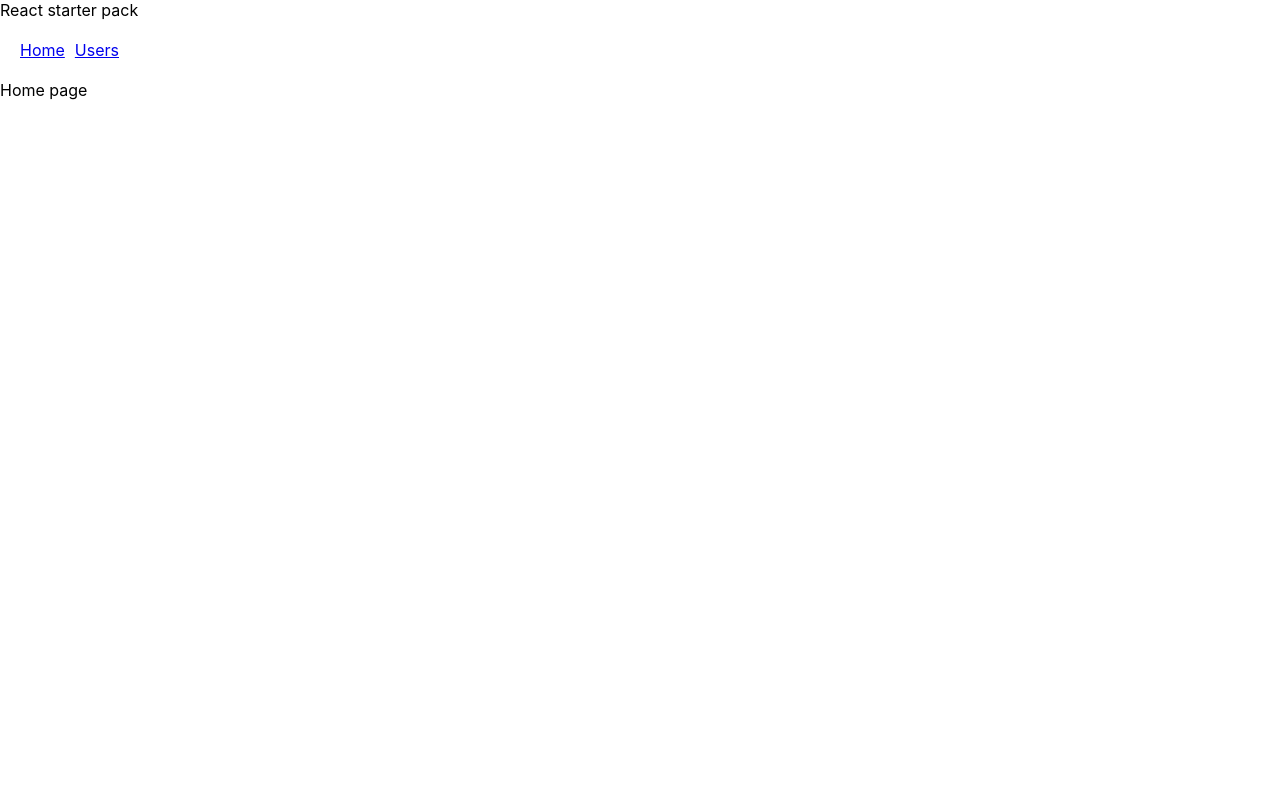
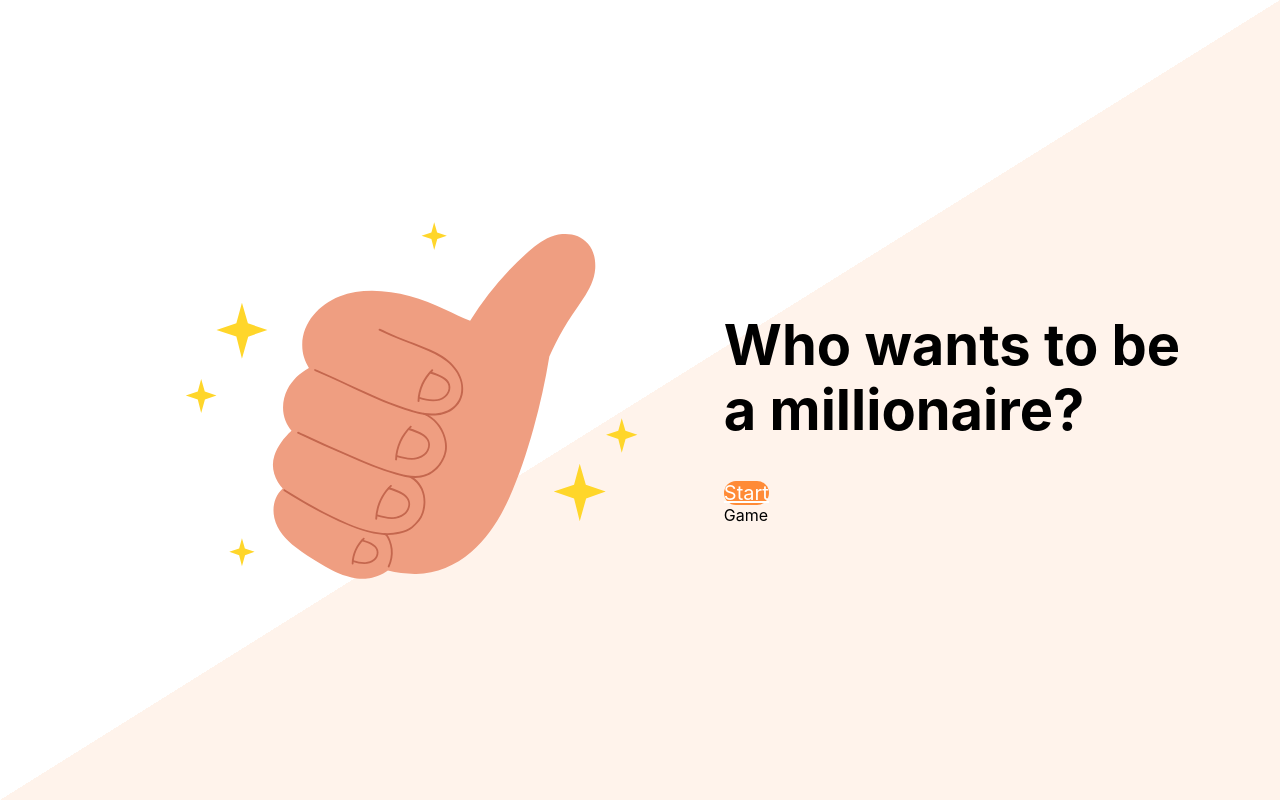
Before and after one commit to andlap24/millionaire-game, a React (Create React App) app: page /game in a window 1280 px wide. Built offline with nearby package versions, Linux system fonts and the light colour scheme.

Commit message:
create home page

```diff
--- a/src/App.jsx
+++ b/src/App.jsx
@@ -1,24 +1,29 @@
 import React from 'react';
+import { Link, Route } from 'react-router-dom';
 import './App.scss';
-import { Switch, Link, Route } from 'react-router-dom';
+
+import { Game } from './components/Game';
+
+import { ReactComponent as ThumbUp } from './images/thumb-up.svg';
 
 export const App = () => (
-  <div>
-    React starter pack
-    <div>
-      <nav className="nav">
-        <Link to="/">Home</Link>
-        <Link to="/users">Users</Link>
-      </nav>
+  <div className="wrapper">
+    <div className="App">
+      <div className="App__main-image">
+        <ThumbUp />
+      </div>
+      <div className="App__main main">
+        <h1 className="main__title">
+          Who wants to be
+          <br />
+          a millionaire?
+        </h1>
+        <Link className="main__btn" to="/game">
+          Start
+        </Link>
 
-      <Switch>
-        <Route path="/users">
-          <div>Users page</div>
-        </Route>
-        <Route path="/">
-          <div>Home page</div>
-        </Route>
-      </Switch>
+        <Route path="/game" component={Game} />
+      </div>
     </div>
   </div>
 );
--- a/src/App.scss
+++ b/src/App.scss
@@ -1,8 +1,44 @@
-.nav {
+.wrapper {
+  background: linear-gradient(to left top, #FFF3EB 0%, #FFF3EB 50%, transparent 50%);
+  width: 100%;
+  height: 100%;
+}
+
+.App {
   display: flex;
-  margin: 20px;
+  justify-content: center;
+  align-items: center;
 
-  * {
-    margin-right: 10px;
+  height: 100vh;
+
+  &__main-image {
+    width: 624px;
+    height: 367px;
   }
 }
+
+.main {
+  &__title {
+    font-size: 56px;
+    line-height: 65px;
+  }
+
+  &__btn {
+    outline: none;
+    width: 296px;
+    height: 64px;
+
+    border: none;
+    border-radius: 12px;
+
+    background-color: #FF8B37;
+    color: white;
+    font-size: 20px;
+
+    cursor: pointer;
+
+    &:hover {
+      background-color: #FFAC70;
+    }
+  }
+}
--- /dev/null
+++ b/src/components/Game/Game.jsx
@@ -0,0 +1,6 @@
+import React from 'react';
+import './Game.scss';
+
+export const Game = () => (
+  <div>Game</div>
+);
--- /dev/null
+++ b/src/components/Game/index.js
@@ -0,0 +1 @@
+export * from './Game';
--- a/src/index.js
+++ b/src/index.js
@@ -1,14 +1,12 @@
 import React from 'react';
 import ReactDOM from 'react-dom';
+import { BrowserRouter } from 'react-router-dom';
 import './index.css';
-import { HashRouter as Router } from 'react-router-dom';
 import { App } from './App';
 
 ReactDOM.render(
-  <React.StrictMode>
-    <Router>
-      <App />
-    </Router>
-  </React.StrictMode>,
+  <BrowserRouter>
+    <App />
+  </BrowserRouter>,
   document.getElementById('root'),
 );
```
Also changed, not shown: src/components/Game/Game.scss (added), src/images/rectangle.svg (added), src/images/thumb-up.svg (added).
